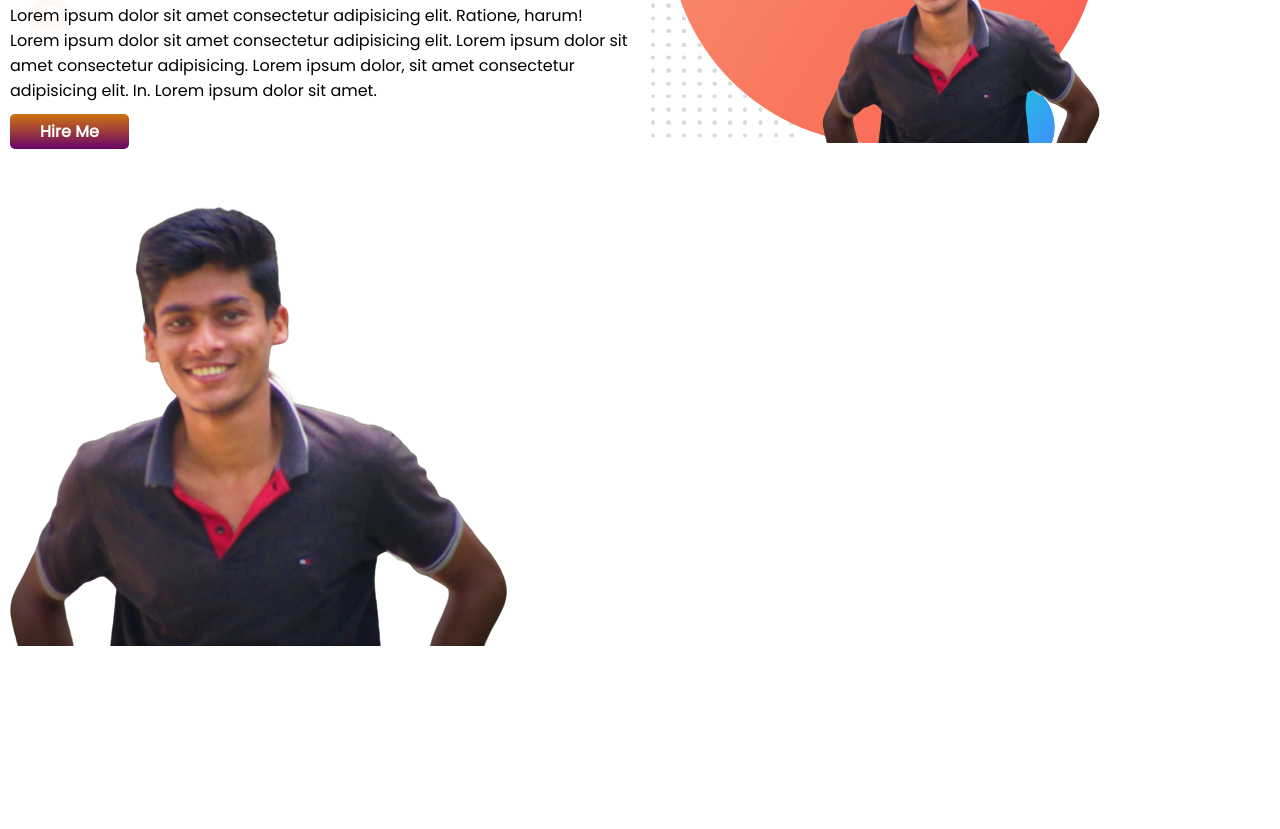
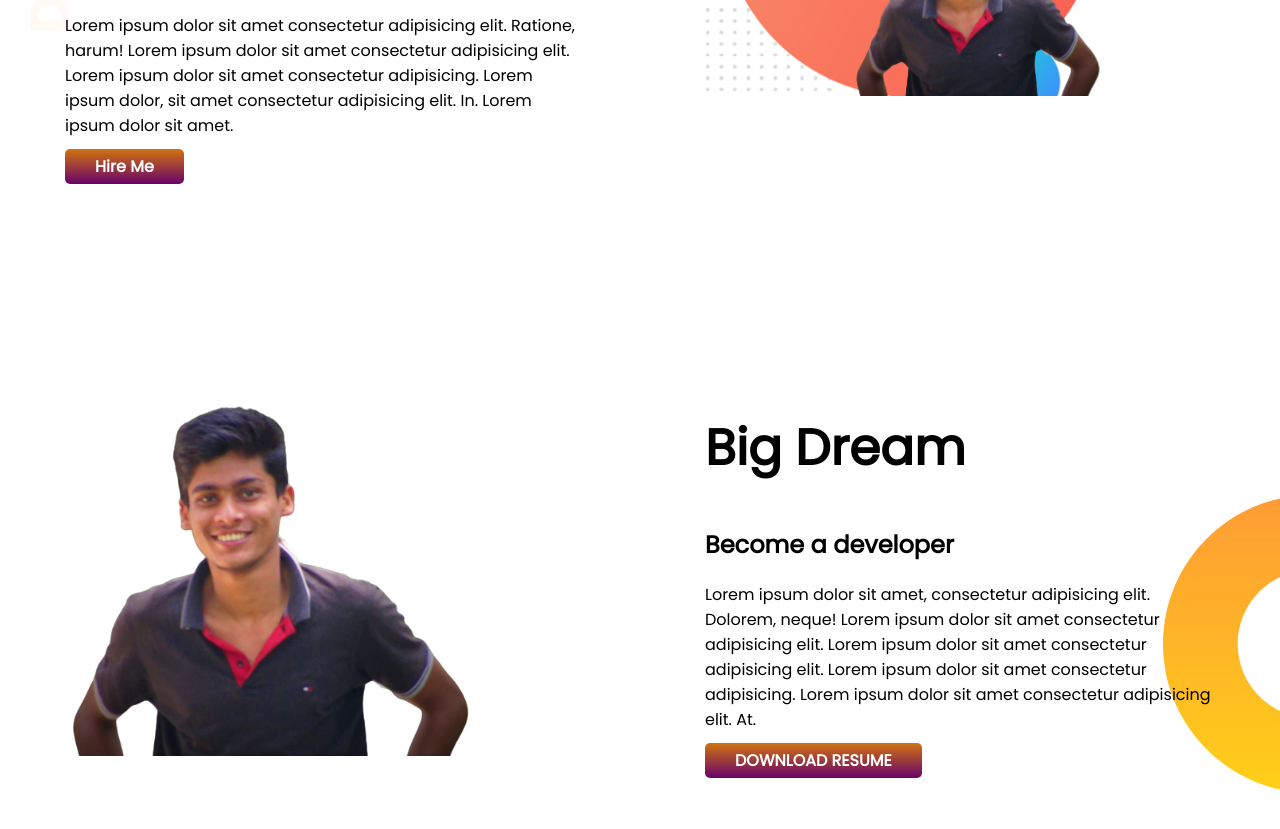
Before and after one commit to Oliulla/portfilio, a plain HTML site: page index.html in a window 1280 px wide. Shown: the part 329-1158 px from the top of the page. Before the commit the page ends 975 px from the top, so only its background shows below. Drawn offline with Linux system fonts and the light colour scheme.

Commit message:
dream added

```diff
--- a/index.html
+++ b/index.html
@@ -35,7 +35,21 @@
         </div>
     </section>
     <section class="dream-big">
-        <img src="photos/my_fb_image-removebg-preview.png" alt="">
+        <div class="half-width">
+            <img src="photos/my_fb_image-removebg-preview.png" alt="">
+        </div>
+        <div class="half-width">
+            <h1>Big Dream</h1>
+            <h2>Become a developer</h2>
+            <p>
+                Lorem ipsum dolor sit amet, consectetur adipisicing elit. Dolorem, neque!
+                Lorem ipsum dolor sit amet consectetur adipisicing elit.
+                Lorem ipsum dolor sit amet consectetur adipisicing elit.
+                Lorem ipsum dolor sit amet consectetur adipisicing.
+                Lorem ipsum dolor sit amet consectetur adipisicing elit. At.
+            </p>
+            <a class="hire-btn" href="https://www.linkedin.com/in/mohammad-oliullah-4421aa212/" target="_blank">DOWNLOAD RESUME</a>
+        </div>
     </section>
 </body>
 </html>
--- a/style.css
+++ b/style.css
@@ -17,15 +17,16 @@ h1 {
 
 section {
     display: flex;
+    margin-bottom: 150px;
 }
 
 .half-width {
     width: 50%;
-    padding: 10px;
+    padding: 20px 65px;
 }
 
 .half-width img{
-    width: 75%;
+    width: 80%;
 }
 
 .hire-btn {
@@ -41,3 +42,10 @@ section {
     background-image: url(images/top-banner.png);
     background-repeat: no-repeat;
 }
+
+.dream-big {
+    background-image: url(images/dream-bg.png);
+    background-repeat: no-repeat;
+    background-position: right bottom;
+
+}
```
